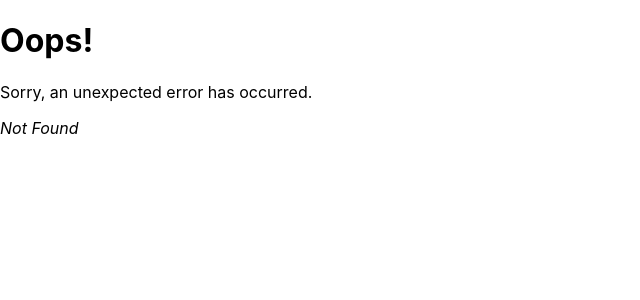
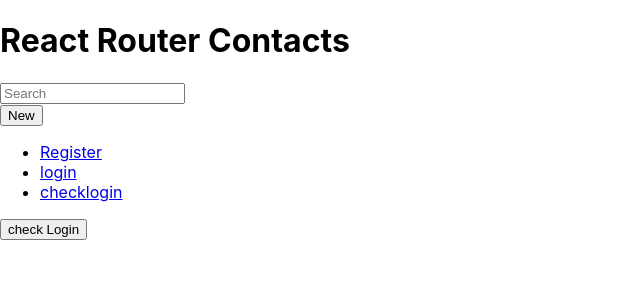
Before and after one commit to Majikujanisch/structureProg, a React (Create React App) app in the folder clients/: page /checkLogin in a window 1280 px wide. Before the commit this address had no page. Shown: the top 300 px of the page, without its empty margins (0-640 px from the left). Built offline with nearby package versions, Linux system fonts and the light colour scheme.

Commit message:
Checklogin

```diff
--- /dev/null
+++ b/clients/src/pages/checkLogin.js
@@ -0,0 +1,12 @@
+import api from '../tools/apiCalls.js'
+let API = new api();
+
+function checkLogin() {
+    return(
+        <div>
+            <button onClick={API.LoginCheck}>check Login</button>
+
+        </div>
+    )
+}
+export default checkLogin
--- a/clients/src/routes/root.jsx
+++ b/clients/src/routes/root.jsx
@@ -36,6 +36,9 @@ export default function Root() {
               <li>
                 <a href={`login`}>login</a>
               </li>
+              <li>
+                <a href={`checkLogin`}>checklogin</a>
+              </li>
             </ul>
           </nav>
         </div>
--- a/clients/src/tools/apiCalls.js
+++ b/clients/src/tools/apiCalls.js
@@ -39,6 +39,13 @@ class api{
 
 
     }
+    LoginCheck = async function() {
+      console.log("LOGINCHECK")
+      let res = await fetch ("http://localhost:5000/secret")
+      let data = await res.json()
+      console.log(data)
+    }
+
 
 
 
```
Also changed, not shown: clients/src/index.js (+7 -0 lines).
